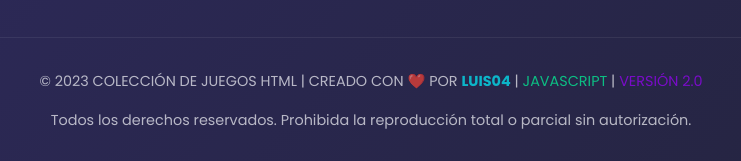
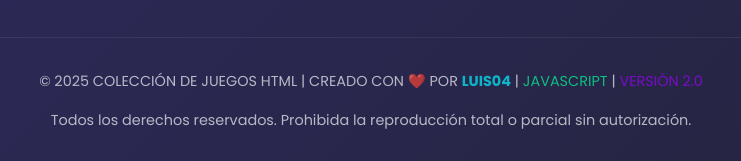
Before and after one commit to CUPUL-MIU-04/GAMER-HTML, a plain HTML site: page index.html in a window 1280 px wide. Shown: the part 2335-2496 px from the top of the page, 269-1010 px from the left. Drawn offline with nearby package versions, Linux system fonts and the light colour scheme.

Commit message:
Update index.html

```diff
--- a/index.html
+++ b/index.html
@@ -625,7 +625,7 @@
         <!-- Footer con efecto de terminal -->
         <footer class="animate__animated animate__fadeIn animate__delay-4s">
             <div class="terminal-effect">
-                <p>© 2023 COLECCIÓN DE JUEGOS HTML | CREADO CON <span style="color: var(--neon-pink);">❤️</span> POR <strong style="color: var(--neon-blue);">LUIS04</strong> | <span style="color: var(--neon-green);">JAVASCRIPT</span> | <span style="color: var(--neon-purple);">VERSIÓN 2.0</span></p>
+                <p>© 2025 COLECCIÓN DE JUEGOS HTML | CREADO CON <span style="color: var(--neon-pink);">❤️</span> POR <strong style="color: var(--neon-blue);">LUIS04</strong> | <span style="color: var(--neon-green);">JAVASCRIPT</span> | <span style="color: var(--neon-purple);">VERSIÓN 2.0</span></p>
             </div>
             <p style="margin-top: 1rem;">Todos los derechos reservados. Prohibida la reproducción total o parcial sin autorización.</p>
         </footer>
```
